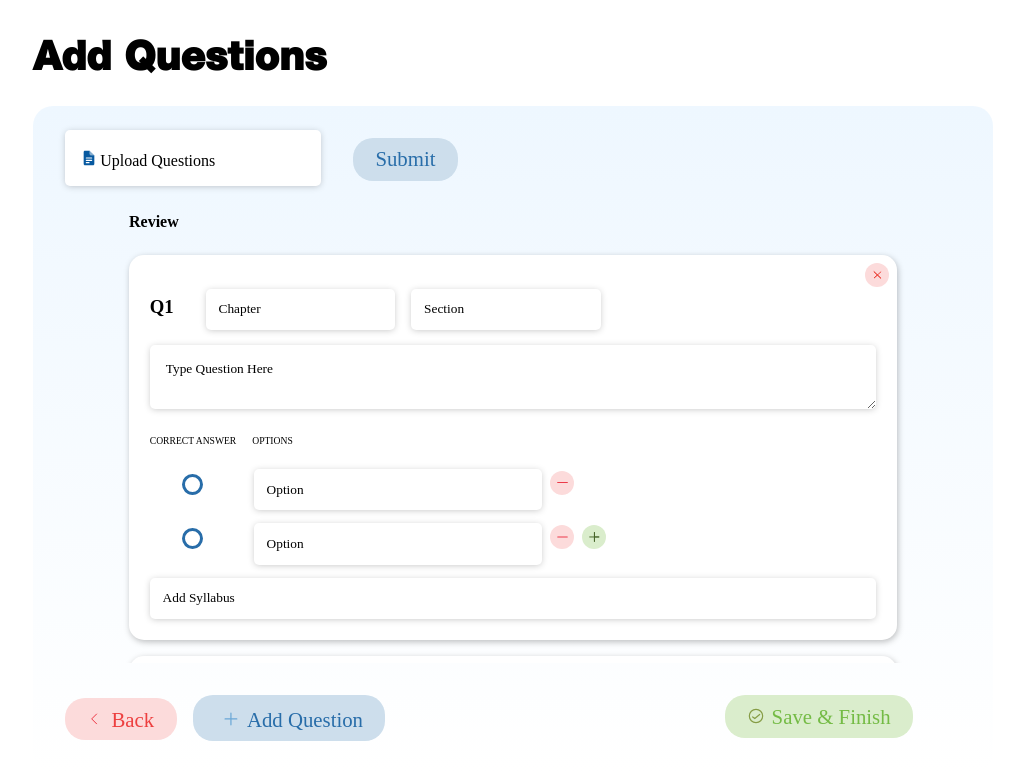
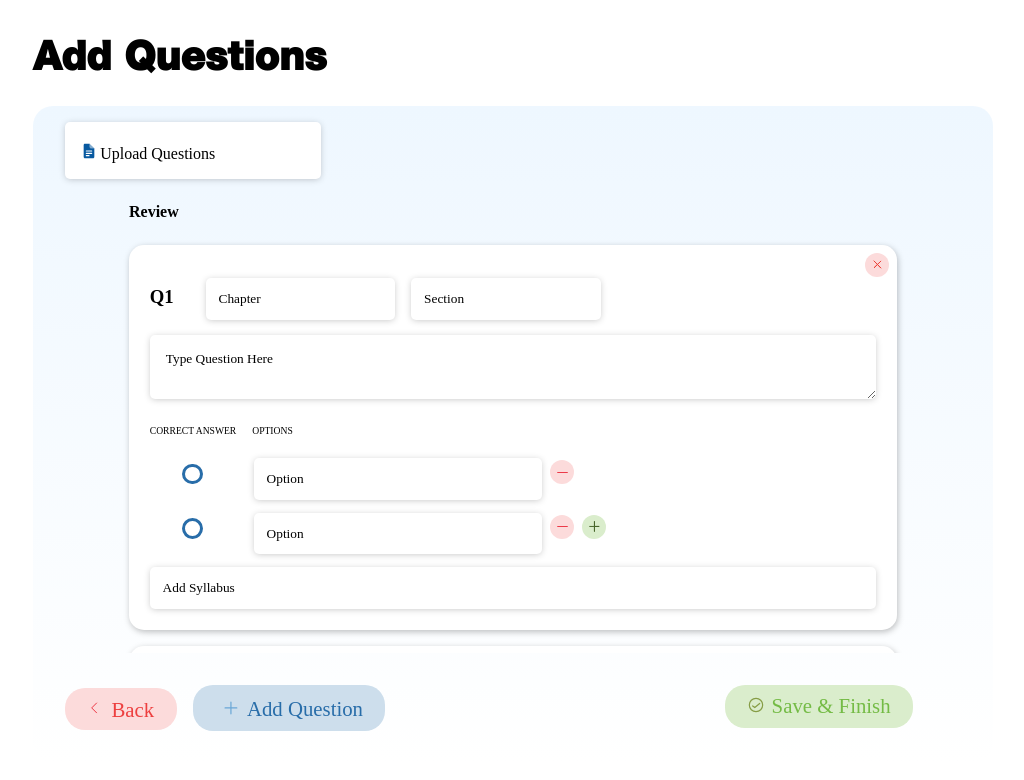
Before and after one commit to Pirates-Corp/MUHI, a Next.js app: page /admin/quiz/questions in a window 1280 px wide. Shown: the top 780 px of the page, without its empty margins (127-1151 px from the left). Built offline with nearby package versions, Linux system fonts and the light colour scheme; a web font is replaced by a local one.

Commit message:
Updated | quizQuestionForm

```diff
--- a/components/admin/Quiz/QuizQuestionsForm.jsx
+++ b/components/admin/Quiz/QuizQuestionsForm.jsx
@@ -4,12 +4,28 @@ import PrimaryHeading from "../../../components/common/Header/PrimaryHeading";
 import style from "./QuizQuestionsForm.module.scss";
 
 const QuizQuestionsForm = () => {
+
+
+  const loadDoc = (e)=>{
+    document
+      .getElementById("file")
+      .setAttribute(
+        "data",
+        e.target.value.replace(/.*(\/|\\)/, "")
+      );
+
+
+      // handel the excel file
+
+
+  }
+
+
   return (
     <CenterLayout>
       <PrimaryHeading heading="Add Questions" />
       <div id={style.formBox}>
         <div id={style.fileForm}>
-          <form>
             <div
               className="fileUploader"
               id="file"
@@ -18,21 +34,9 @@ const QuizQuestionsForm = () => {
               <img src="/imgs/svgs/File.svg" alt="" />
               <input
                 type="file"
-                onChange={(e) => {
-                  document
-                    .getElementById("file")
-                    .setAttribute(
-                      "data",
-                      e.target.value.replace(/.*(\/|\\)/, "")
-                    );
-                }}
+                onChange={(e) => loadDoc(e)}
               />
             </div>
-            <button className="blueBtn" type="submit">
-
-              Submit
-            </button>
-          </form>
         </div>
 
         <div className={style.reviewBox}>
--- a/components/admin/Quiz/QuizQuestionsForm.module.scss
+++ b/components/admin/Quiz/QuizQuestionsForm.module.scss
@@ -26,14 +26,6 @@
       {
         padding: 2rem .5rem;
 
-
-        #fileForm
-        {
-              button
-              {
-                    margin-top: 1rem;
-              }
-        }
 
         .reviewBox
         {
@@ -184,13 +176,6 @@
         padding: 2rem 1rem;
 
 
-        #fileForm
-        {
-              button
-              {
-                    margin-top: 1rem;
-              }
-        }
 
         .reviewBox
         {
@@ -339,13 +324,7 @@
         padding: 2rem 1rem;
 
 
-        #fileForm
-        {
-              button
-              {
-                    margin-top: 1rem;
-              }
-        }
+
 
         .reviewBox
         {
@@ -506,15 +485,6 @@
   #formBox
   {
     padding: 2rem 1rem;
-
-
-    #fileForm
-    {
-          button
-          {
-                margin-top: 1rem;
-          }
-    }
 
     .reviewBox
     {
@@ -685,10 +655,7 @@
 
     #fileForm
     {
-          button
-          {
-                margin-top: 1rem;
-          }
+       margin-bottom: 1.5rem;
     }
 
     .reviewBox
@@ -859,10 +826,7 @@
 
     #fileForm
     {
-          button
-          {
-                margin-top: 1rem;
-          }
+         margin-bottom: 2rem;
     }
 
     .reviewBox
```
